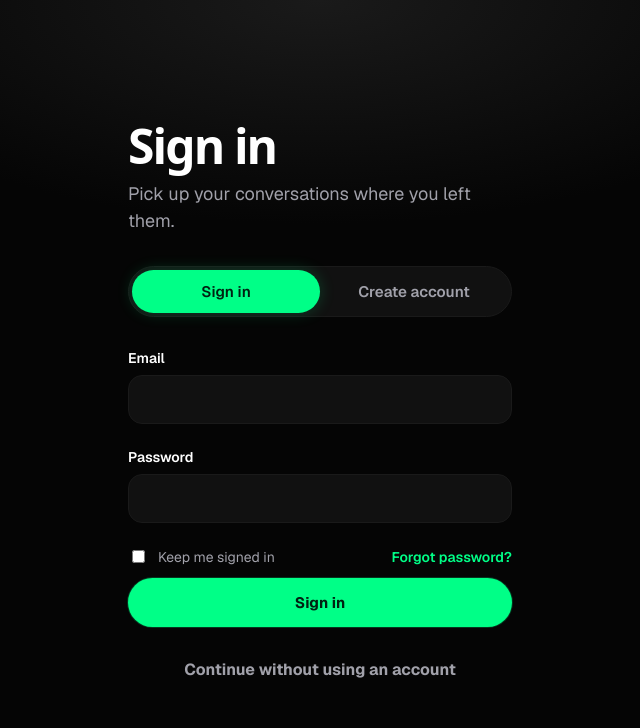
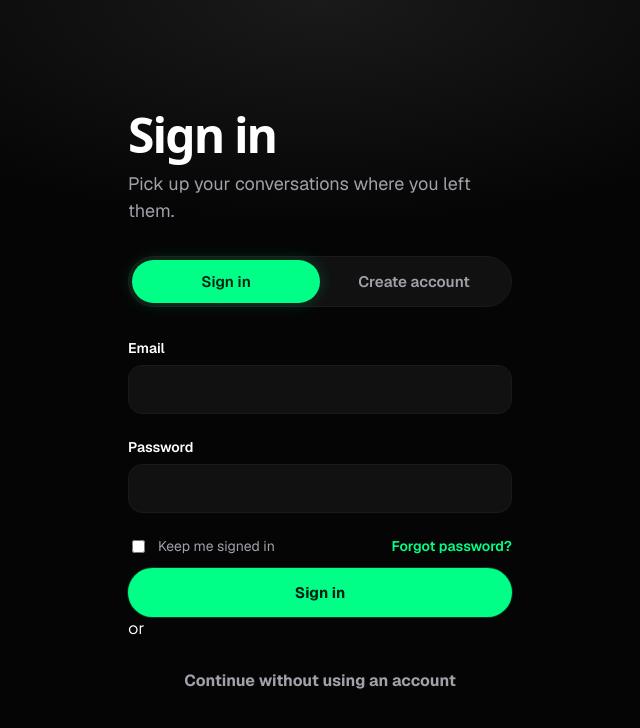
Before and after one commit to w3nc/messaging-app, a React (Vite) app in the folder client/: page /login in a window 1280 px wide. Shown: the top 728 px of the page, without its empty margins (320-960 px from the left). Built offline with nearby package versions, Linux system fonts and the light colour scheme; no server answers; a web font is replaced by a local one.

Commit message:
feat: edit some wording

```diff
--- a/client/src/pages/AuthPage.jsx
+++ b/client/src/pages/AuthPage.jsx
@@ -79,7 +79,6 @@ export default function AuthPage({ mode }) {
         <p className="auth__sub">
           Pick up your conversations where you left them.
         </p>
-
         <div
           className="auth__switch-tabs"
           role="tablist"
@@ -102,7 +101,6 @@ export default function AuthPage({ mode }) {
             Create account
           </Link>
         </div>
-
         <form className="auth__form" onSubmit={onSubmit} noValidate>
           {isSignup && (
             <>
@@ -169,7 +167,7 @@ export default function AuthPage({ mode }) {
             {busy ? "Please wait..." : isSignup ? "Create account" : "Sign in"}
           </button>
         </form>
-
+        or
         <button
           className="auth__guest"
           type="button"
```
